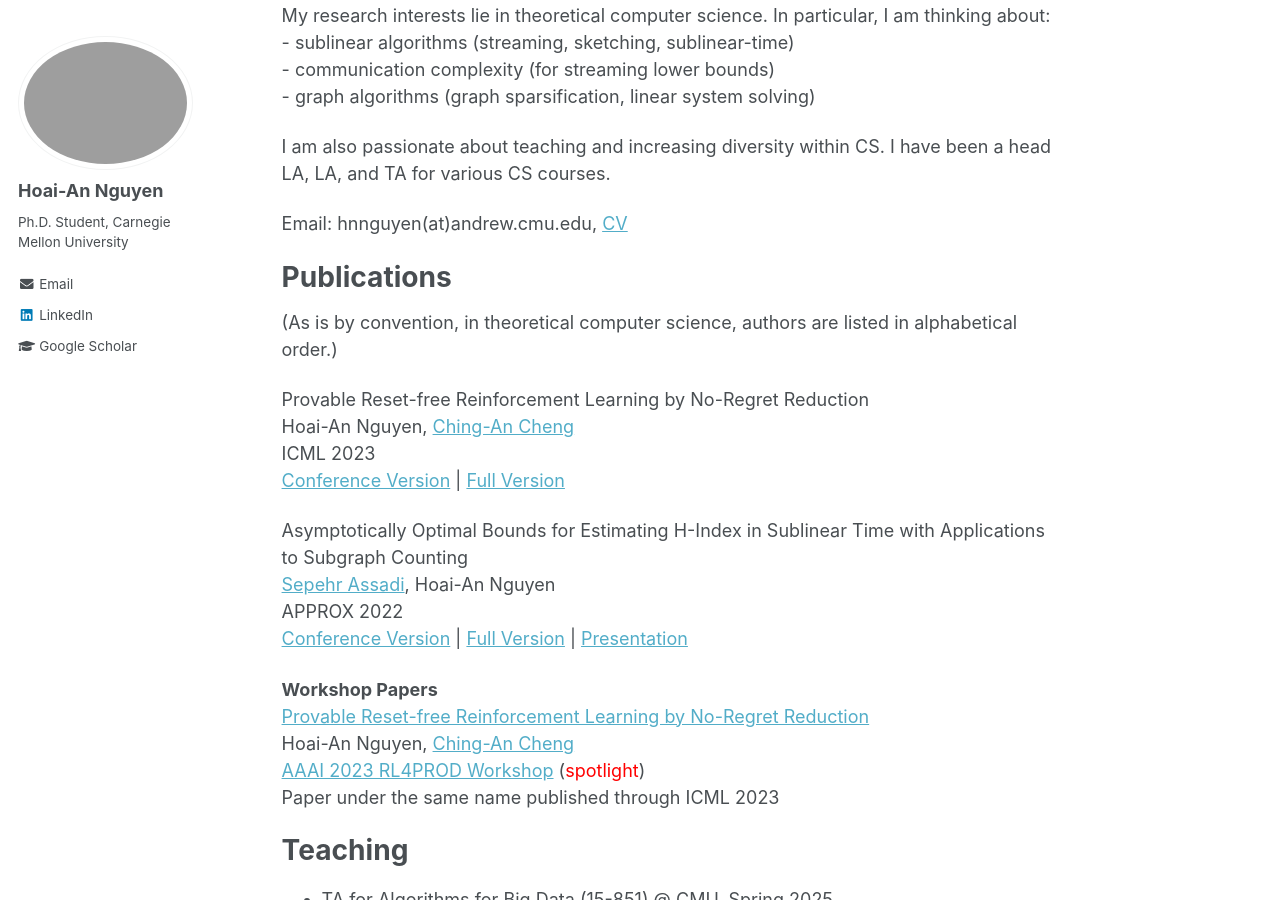
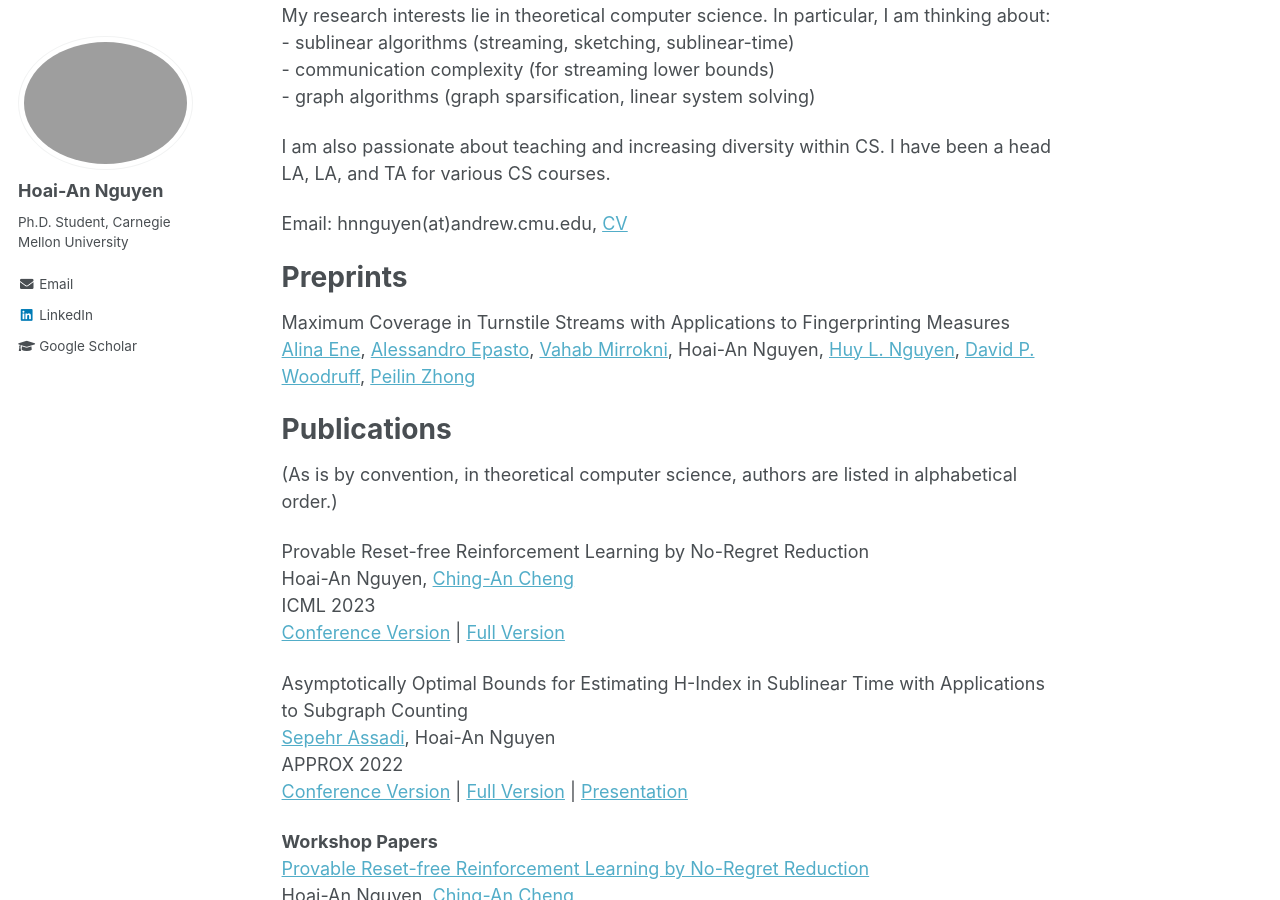
Before and after one commit to hoai77/hoai77.github.io, a Jekyll site: the page built from _pages/about.md, in a window 1280 px wide and 900 px high, scrolled down 344 px. Built offline with Jekyll 4.4.1, drawn with Linux system fonts in a browser that asks for light colours.

Commit message:
adding preprint

```diff
--- a/_pages/about.md
+++ b/_pages/about.md
@@ -17,6 +17,11 @@ My research interests lie in theoretical computer science. In particular, I am t
 I am also passionate about teaching and increasing diversity within CS. I have been a head LA, LA, and TA for various CS courses.
 
 Email: hnnguyen(at)andrew.cmu.edu, [CV](../files/Hoaian_Nguyen_CV.pdf)
+
+Preprints
+=========
+Maximum Coverage in Turnstile Streams with Applications to Fingerprinting Measures \\
+[Alina Ene](https://cs-people.bu.edu/aene/), [Alessandro Epasto](https://epasto.org/), [Vahab Mirrokni](https://people.csail.mit.edu/mirrokni/Welcome.html), Hoai-An Nguyen, [Huy L. Nguyen](https://www.khoury.northeastern.edu/home/hlnguyen/), [David P. Woodruff](https://www.cs.cmu.edu/~dwoodruf/), [Peilin Zhong](https://research.google/people/108328/?&type=google)
 
 Publications
 ============
```
